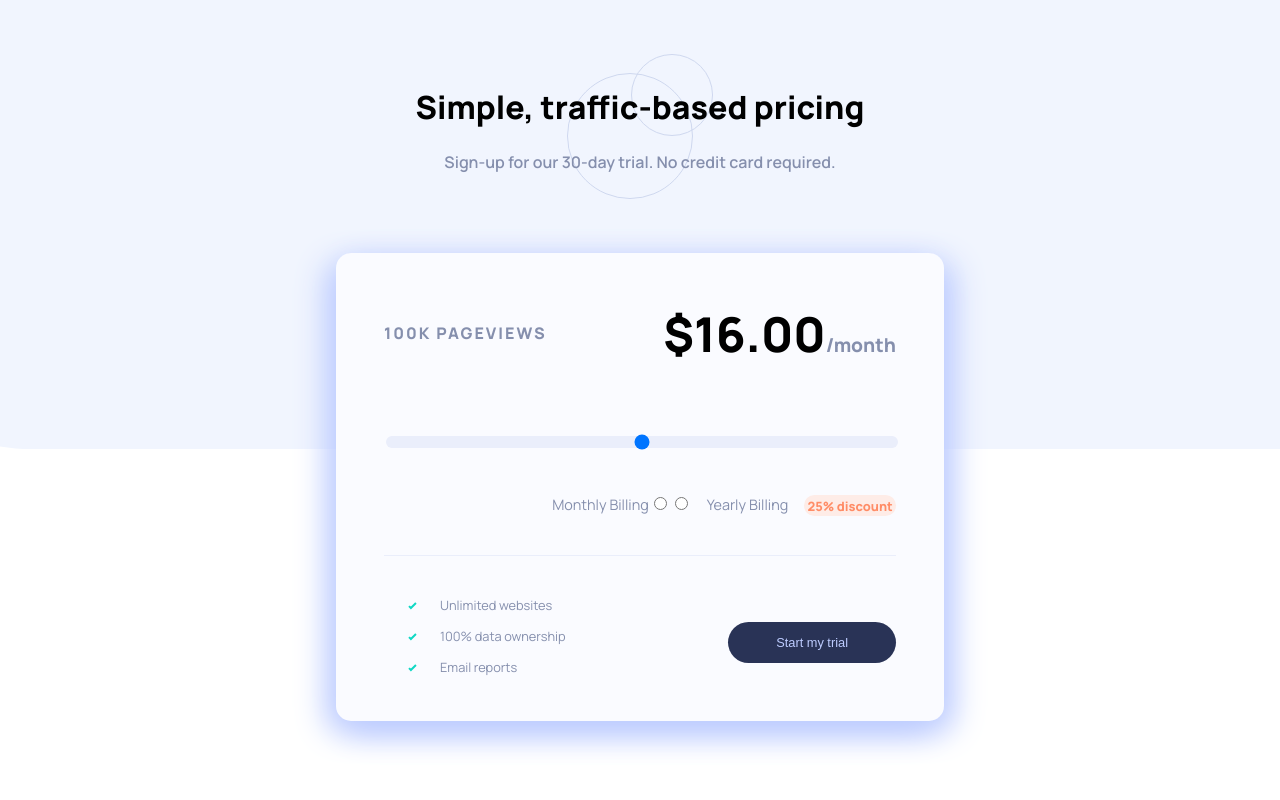
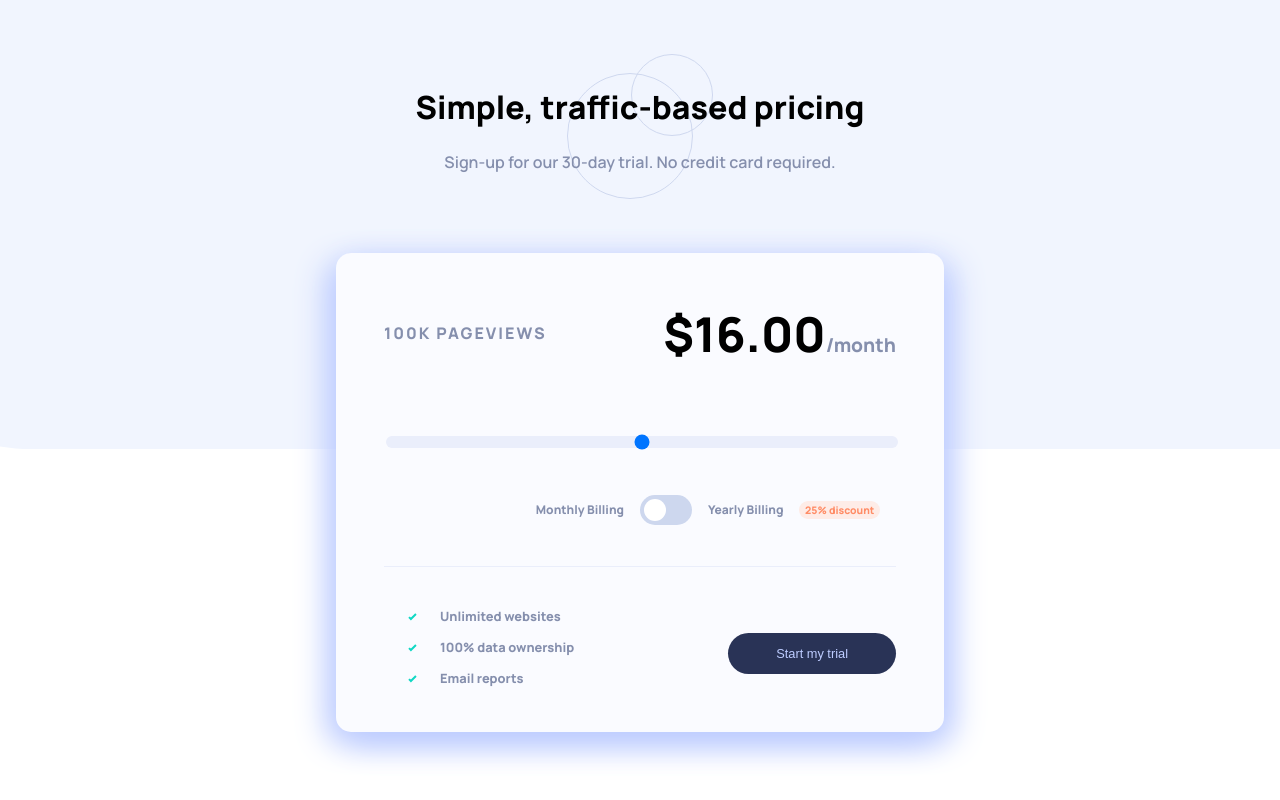
Before and after one commit to undstory/Interactive-Pricing-Component, a React (Create React App) app: page / in a window 1280 px wide. Built offline with nearby package versions, Linux system fonts and the light colour scheme.

Commit message:
finally toggle button is working

```diff
--- a/public/index.html
+++ b/public/index.html
@@ -39,5 +39,6 @@
       To begin the development, run `npm start` or `yarn start`.
       To create a production bundle, use `npm run build` or `yarn build`.
     -->
+
   </body>
 </html>
--- /dev/null
+++ b/src/components/Billing.js
@@ -0,0 +1,25 @@
+import React from 'react'
+import styles from './Billing.module.scss';
+
+const Billing = () => (
+    <div className={styles.billing}>
+       <span for="monthly" className={styles.info}>Monthly Billing</span>
+       <label className={styles.switch}>
+            <input type="checkbox" className={styles.input} />
+            <span className={styles.slider}></span>
+        </label>
+       <span for="yearly" className={styles.info}>Yearly Billing</span>
+       <span className={styles.discount}>25% discount</span>
+    </div>
+)
+
+
+export default Billing;
+
+
+/* <input id="monthly"  name="billing" value="monthly" type="radio" className={styles.input} checked />
+<label for="monthly" className={styles.label}>Monthly Billing</label>
+
+<input id="yearly" value="yearly" type="radio" className={styles.input} />
+<label for="yearly" className={styles.label}>Yearly Billing</label>
+<span className={styles.discount}>25% discount</span> */
--- /dev/null
+++ b/src/components/Billing.module.scss
@@ -0,0 +1,76 @@
+.billing {
+    display: flex;
+    flex-direction: row;
+    justify-content: flex-end;
+    align-items: center;
+    margin-top: 2rem;
+    font-size: .75rem;
+    color: hsl(225, 20%, 60%);
+    font-weight: bold;
+}
+
+.discount {
+    color: hsl(15, 100%, 70%);
+    font-size: .65rem;
+    padding: .15rem .35rem;
+    border-radius: 20px;
+    background-color:  hsl(14, 92%, 95%);
+    margin: 0 1rem 0 0;
+}
+
+.switch {
+    position: relative;
+    display: inline-block;
+    width: 52px;
+    height: 30px;
+}
+
+.input {
+    opacity: 0;
+    width: 0;
+    height: 0;
+
+    &:checked + .slider {
+        background-color:  hsl(174, 86%, 45%)
+
+    }
+
+    &:focus + .slider {
+        box-shadow: 0 0 1px pink;
+    }
+
+    &:checked + .slider:before {
+        transform: translateX(22px);
+    }
+}
+
+.slider {
+    position: absolute;
+    cursor: pointer;
+    top: 0;
+    left: 0;
+    right: 0;
+    bottom: 0;
+    background-color: hsl(223, 50%, 87%);
+    transition: .4s;
+    border-radius: 30px;
+
+    &::before {
+        position: absolute;
+        content: "";
+        height: 22px;
+        width: 22px;
+        left: 4px;
+        bottom: 4px;
+        background-color: white;
+        transition: .4s;
+        border-radius: 50%;
+    }
+
+    &:hover {
+        background-color:  hsl(174, 77%, 80%);
+    }
+}
+.info {
+    margin: 1rem;
+}
--- a/src/components/PricingComponent.js
+++ b/src/components/PricingComponent.js
@@ -1,5 +1,6 @@
 import React from 'react'
 import styles from './PricingComponent.module.scss';
+import Billing from './Billing'
 
 const pricePerViewsValues = [
     {
@@ -45,13 +46,7 @@ class PricingComponent extends React.Component {
                     <p className={styles.price}>{pricePerViewsValues[this.state.activeValue].price}<span className={styles.price__month}>/month</span></p>
                 </div>
                 <input className={styles.range} id="range" value={this.state.activeValue} onChange={this.changeRange} type="range" min="0" max="4" step="1" />
-                <div className={styles.billing}>
-                    <span className={styles.billing__period}>Monthly Billing</span>
-                    <input type="radio"/>
-                    <input type="radio"/>
-                    <span className={styles.billing__period}>Yearly Billing</span>
-                    <span className={styles.billing__discount}>25% discount</span>
-                </div>
+                <Billing />
                 <div className={styles.line}></div>
                 <div className={styles.info}>
                     <ul className={styles.info__list}>
--- a/src/components/PricingComponent.module.scss
+++ b/src/components/PricingComponent.module.scss
@@ -45,30 +45,6 @@
     outline: none;
 }
 
-//billing
-
-.billing {
-    text-align: right;
-    margin: 2.5rem 0;
-
-    &__period {
-        font-size: .9rem;
-        margin-bottom: .8rem;
-        padding-left: 1rem;
-        color: hsl(225, 20%, 60%);
-    }
-
-    &__discount {
-        color: hsl(15, 100%, 70%);
-        background-color: hsl(14, 92%, 95%);
-        font-size: .8rem;
-        font-weight: bold;
-        padding: .1rem .2rem;
-        border-radius: 50px;
-        margin-left: 1rem;
-    }
-}
-
 //line
 
 .line {
@@ -96,6 +72,7 @@
 
     &__item {
         font-size: .8rem;
+        font-weight: bold;
         margin-bottom: .8rem;
         padding-left: 1rem;
     }
```
